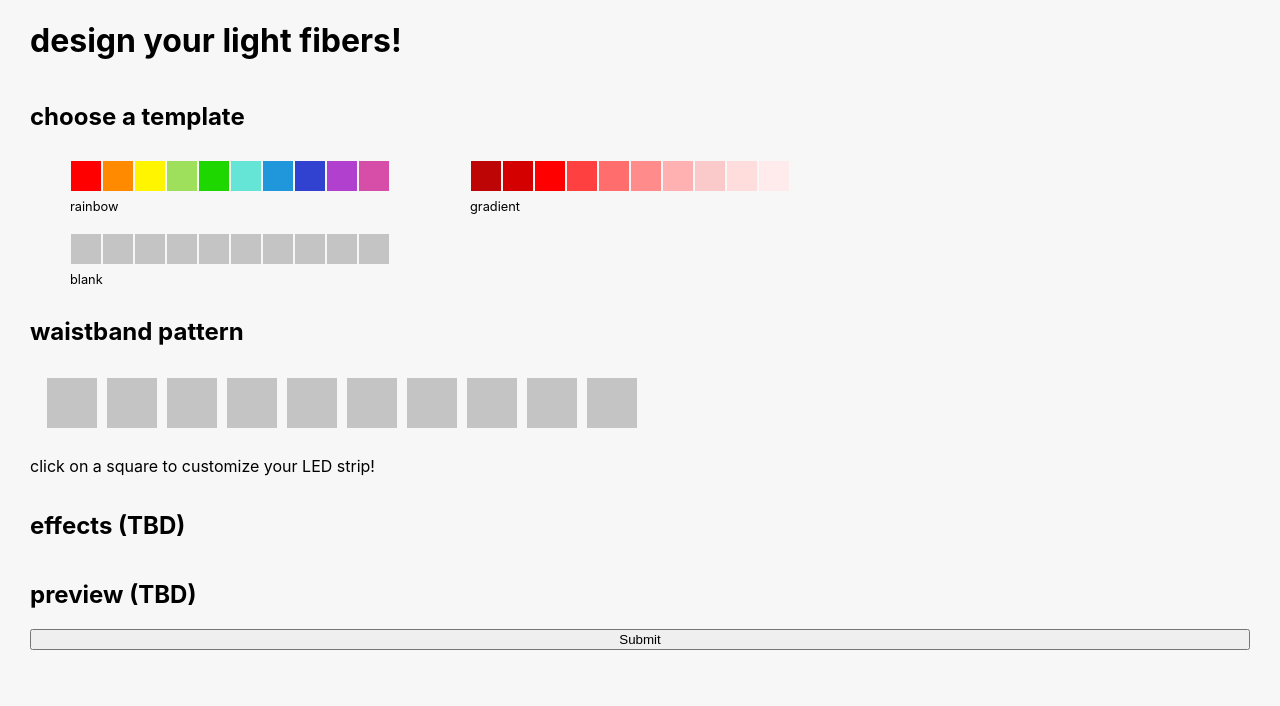
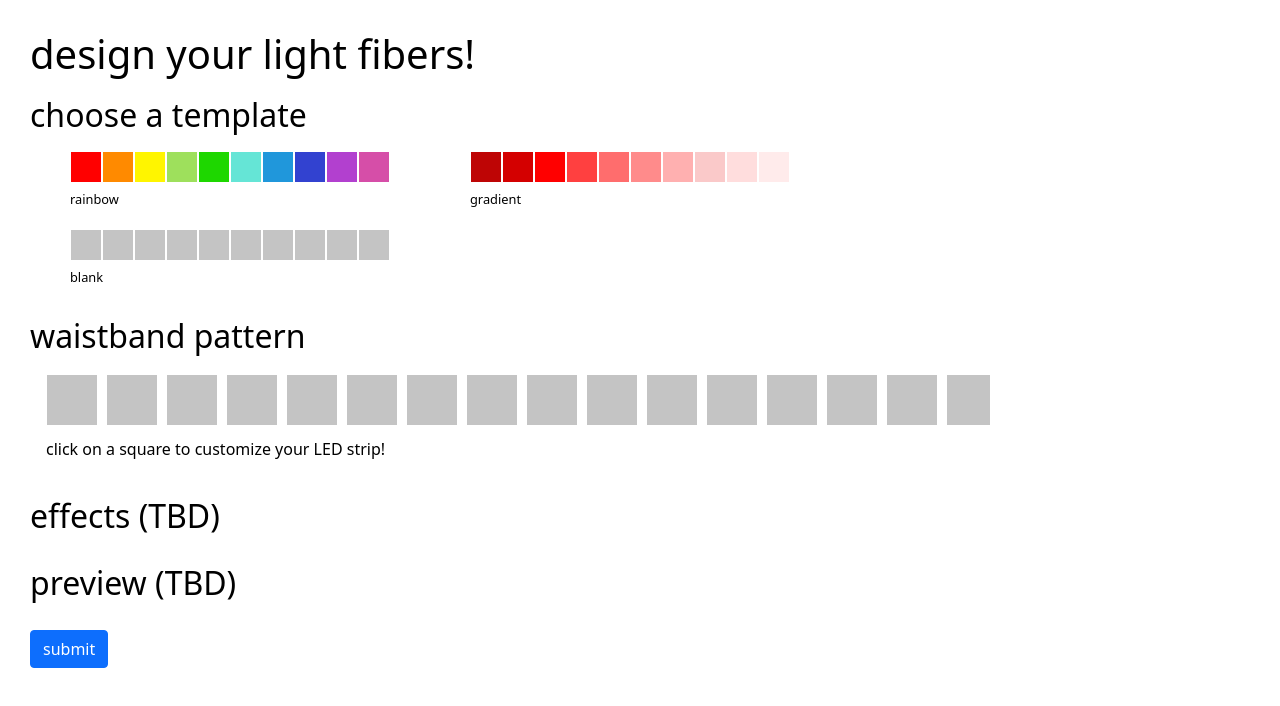
Before and after one commit to linhnguyen817/light-fiber-gui, a React (Create React App) app: page / in a window 1280 px wide. Shown: the top 706 px of the page. Built offline with nearby package versions, Linux system fonts and the light colour scheme.

Commit message:
fix button style

```diff
--- a/src/App.css
+++ b/src/App.css
@@ -1,6 +1,6 @@
 .App {
   text-align: left;
-  background-color: #F7F7F7;
+  background-color: #FFFFFF;
 }
 
 .App-logo {
@@ -15,24 +15,19 @@
 }
 
 .App-header {
-  background-color: #F7F7F7;
+  background-color: #FFFFFF;
   min-height: 100vh;
   display: flex;
   flex-direction: column;
   align-items: left;
   color: black;
-  margin: 0px 30px;
+  margin: 30px;
 }
 
 .App-link {
   color: #61dafb;
 }
 
-@keyframes App-logo-spin {
-  from {
-    transform: rotate(0deg);
-  }
-  to {
-    transform: rotate(360deg);
-  }
+.section {
+  margin: 10px 0px;
 }
--- a/src/App.js
+++ b/src/App.js
@@ -4,7 +4,8 @@ import './Components/template.css';
 import { Template } from './Components/Template';
 import { PatternSelect } from './Components/PatternSelect';
 import axios from 'axios';
-import { rainbowColors, gradientColors, blankColors } from './constants'
+import { rainbowTemplate, gradientTemplate, blankTemplate, blankPattern } from './constants';
+import Button from 'react-bootstrap/Button';
 
 async function handleSubmit(ledColors) {
   const res = await axios({
@@ -14,13 +15,13 @@ async function handleSubmit(ledColors) {
           ledColors: ledColors,
         },
     });
-  console.log("POST Request Successful: ", res);
+  console.log("Pattern update successful: ", res);
 };
 
 export const PatternContext = createContext();
 
 function App() {
-  const [pattern, setPattern] = useState(blankColors);
+  const [pattern, setPattern] = useState(blankPattern);
 
   function updatePattern(newPattern) {
     // repeat each template square by 3
@@ -37,34 +38,45 @@ function App() {
     setPattern(newPattern);
   };
 
-
   return (
     <PatternContext.Provider value={{pattern, updatePattern, updatePatternSquare}}>
         <div className="App">
           <div className="App-header">
             <h1>design your light fibers!</h1>
+            <div className="section">
               <h2>choose a template</h2>
               <div className="template-row">
-              <div onClick={() => updatePattern(rainbowColors)} >
+                <div onClick={() => updatePattern(rainbowTemplate)} >
                   <Template templateName={"rainbow"} />
                 </div>
-              <div  onClick={() => updatePattern(gradientColors)}>
+                <div onClick={() => updatePattern(gradientTemplate)}>
                   <Template templateName={"gradient"}/>
                 </div>
               </div>
               <div className="template-row">
-              <div onClick={() => updatePattern(blankColors)}>
+                <div onClick={() => updatePattern(blankTemplate)}>
                   <Template templateName={"blank"}/>
                 </div>
               </div>
+            </div>
 
+            <div className="section">
               <h2>waistband pattern</h2>
               <PatternSelect template={pattern}/>
-            <p>click on a square to customize your LED strip!</p>
+              <p style={{paddingLeft: "16px"}}>click on a square to customize your LED strip!</p>
+            </div>
 
+            <div className="section">
               <h2>effects (TBD)</h2>
+            </div>
+
+            <div className="section">
               <h2>preview (TBD)</h2>
-            <button type="submit" onClick={() => handleSubmit(pattern)}>Submit</button>{' '}
+            </div>
+
+            <div className="section">
+              <Button variant="primary" type="submit" onClick={() => handleSubmit(pattern)}>submit</Button>{' '}
+            </div>
           </div>
         </div>
     </PatternContext.Provider>
--- a/src/Components/Template.tsx
+++ b/src/Components/Template.tsx
@@ -1,14 +1,14 @@
 import './template.css';
-import { rainbowColors, gradientColors, blankColors } from './../constants';
+import { rainbowTemplate, gradientTemplate, blankTemplate } from './../constants';
 
 function getColorStrip(templateName: string): string[] {
     switch (templateName) {
         case "rainbow":
-            return rainbowColors;
+            return rainbowTemplate;
         case "gradient":
-            return gradientColors;
+            return gradientTemplate;
         case "blank":
-            return blankColors;
+            return blankTemplate;
         default:
             return [];
     }
--- a/src/constants.js
+++ b/src/constants.js
@@ -1,3 +1,7 @@
-export const rainbowColors = ["#FF0000", "#FF8A00", "#FFF500", "#9EE05C", "#1ED700", "#65E5D6", "#2097DB", "#3242D0", "#B240CF", "#D64EA8"];
-export const gradientColors = ["#BE0505", "#D40000", "#FF0000", "#FF4040", "#FF6D6D", "#FF8B8B", "#FFB0B0", "#FAC9C9", "#FFDDDD", "#FFEBEB"];
-export const blankColors = ["#C4C4C4", "#C4C4C4", "#C4C4C4", "#C4C4C4", "#C4C4C4", "#C4C4C4", "#C4C4C4", "#C4C4C4", "#C4C4C4", "#C4C4C4", ]
+// 10 squares
+export const rainbowTemplate = ["#FF0000", "#FF8A00", "#FFF500", "#9EE05C", "#1ED700", "#65E5D6", "#2097DB", "#3242D0", "#B240CF", "#D64EA8"];
+export const gradientTemplate = ["#BE0505", "#D40000", "#FF0000", "#FF4040", "#FF6D6D", "#FF8B8B", "#FFB0B0", "#FAC9C9", "#FFDDDD", "#FFEBEB"];
+export const blankTemplate = ["#C4C4C4", "#C4C4C4", "#C4C4C4", "#C4C4C4", "#C4C4C4", "#C4C4C4", "#C4C4C4", "#C4C4C4", "#C4C4C4", "#C4C4C4"]
+
+// 30 squares
+export const blankPattern = ["#C4C4C4", "#C4C4C4", "#C4C4C4", "#C4C4C4", "#C4C4C4", "#C4C4C4", "#C4C4C4", "#C4C4C4", "#C4C4C4", "#C4C4C4", "#C4C4C4", "#C4C4C4", "#C4C4C4", "#C4C4C4", "#C4C4C4", "#C4C4C4", "#C4C4C4", "#C4C4C4", "#C4C4C4", "#C4C4C4", "#C4C4C4", "#C4C4C4", "#C4C4C4", "#C4C4C4", "#C4C4C4", "#C4C4C4", "#C4C4C4", "#C4C4C4", "#C4C4C4", "#C4C4C4"];
--- a/src/index.js
+++ b/src/index.js
@@ -3,6 +3,7 @@ import ReactDOM from 'react-dom';
 import './index.css';
 import App from './App';
 import reportWebVitals from './reportWebVitals';
+import 'bootstrap/dist/css/bootstrap.min.css';
 
 ReactDOM.render(
   <React.StrictMode>
```
Also changed, not shown: src/Components/PatternSelect.tsx (indentation only), src/Components/template.css (line endings or trailing spaces). Lines whose indentation alone changed are shown as unchanged.
